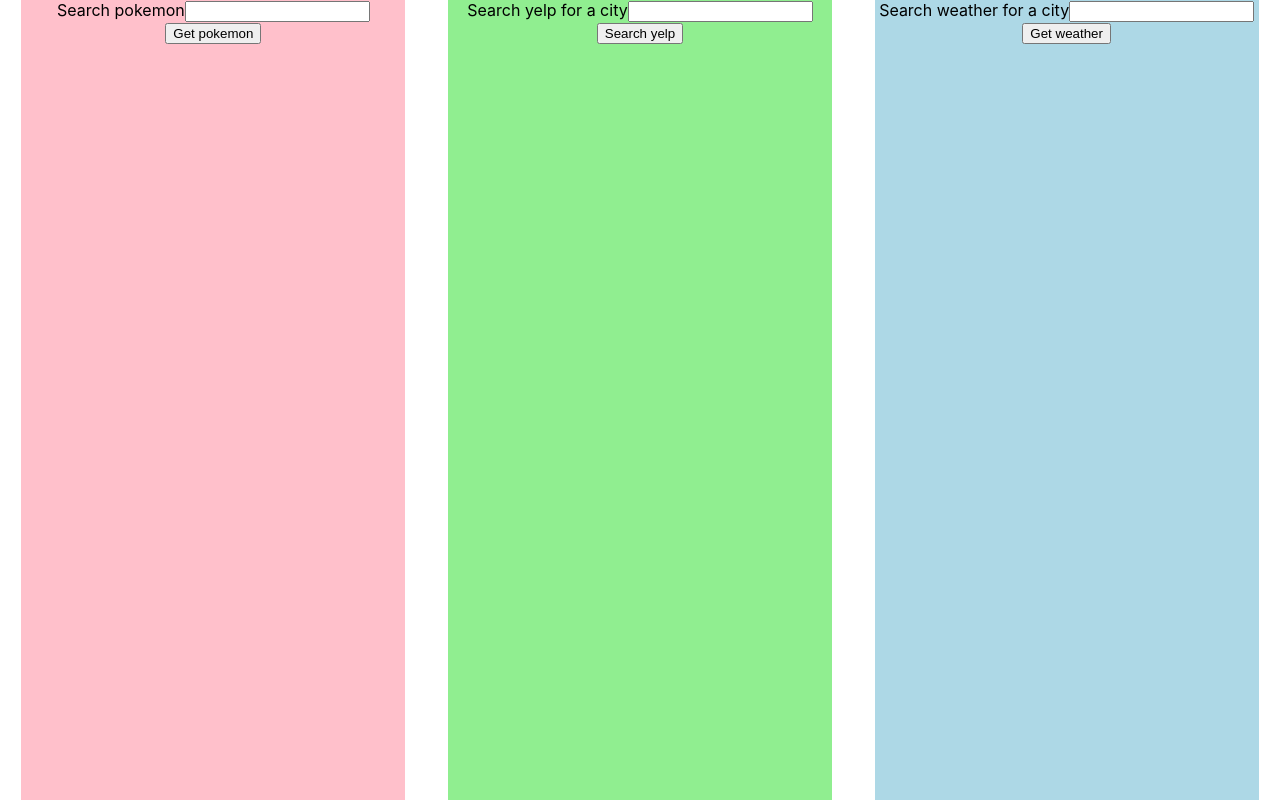
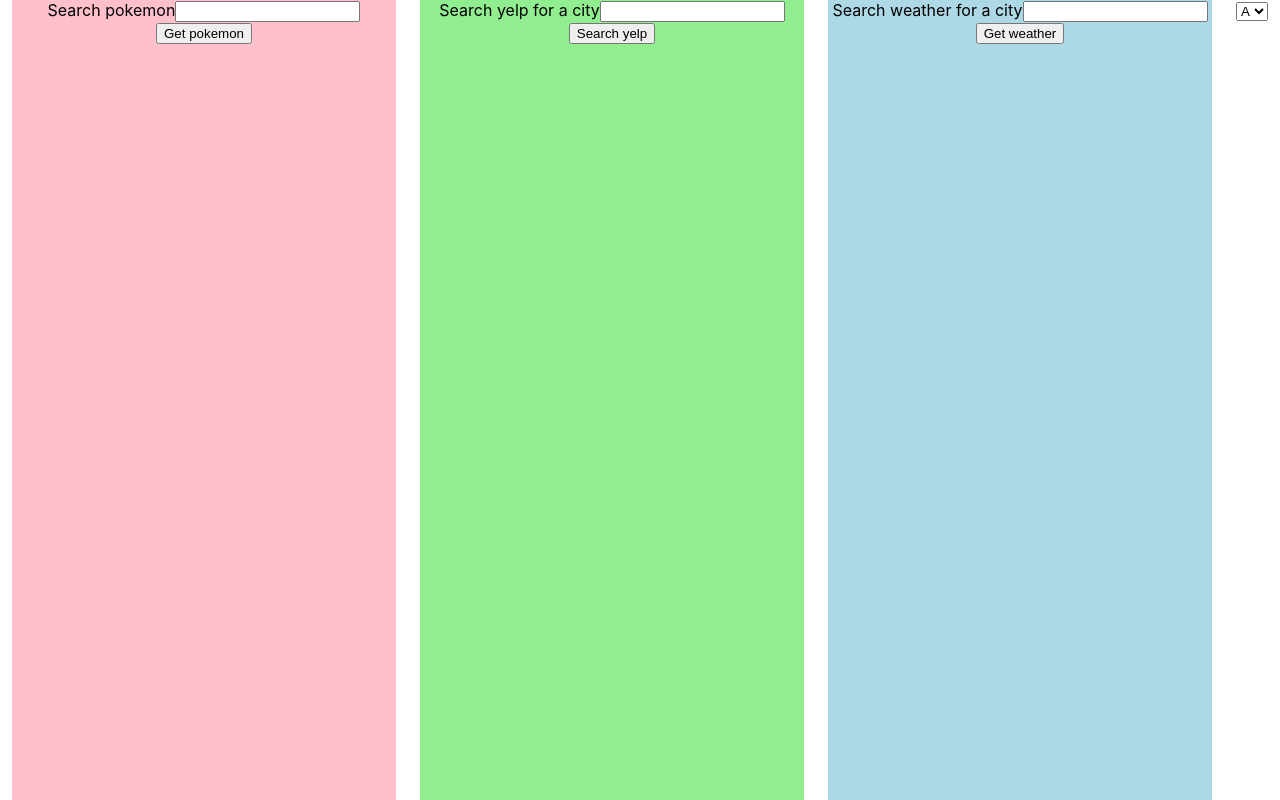
Before and after one commit to KhaymanaKing/half-baked-api-proxy, a React (Create React App) app: page / in a window 1280 px wide. Built offline with nearby package versions, Linux system fonts and the light colour scheme.

Commit message:
adding spotify

```diff
--- a/src/App.js
+++ b/src/App.js
@@ -1,14 +1,22 @@
 import PokemonSearch from './PokemonSearch';
 import YelpSearch from './YelpSearch';
 import WeatherSearch from './WeatherSearch';
+import Spotify from './Spotify';
 import './App.css';
 
+
 function App() {
+  const data = [
+    { value: 1, name: 'A' },
+    { value: 2, name: 'B' },
+    { value: 3, name: 'C' }
+  ];
   return (
     <div className="App">
       <PokemonSearch />
       <YelpSearch />
       <WeatherSearch />
+      <Spotify/>
     </div>
   );
 }
--- /dev/null
+++ b/src/DropDown.js
@@ -0,0 +1,18 @@
+import React, { useState } from 'react';
+
+
+
+const SpotifyDropDown = props => {
+  const [selectedValue, setSelectedValue] = useState('');
+
+  return (
+    <div>
+      <select value={selectedValue} onChange={e => setSelectedValue(e.target.value)}>
+        {props.options.map((item, idx) => <option key={idx} value={item.value}>{item.name}</option>)}
+      </select>
+      <p>{selectedValue}</p>
+    </div>
+  );
+};
+
+export default SpotifyDropDown;
--- /dev/null
+++ b/src/Spotify.js
@@ -0,0 +1,15 @@
+import React from 'react';
+import DropDown from './DropDown';
+
+export default function Spotify() {
+  const data = [
+    { value:1, name:'A' },
+    { value:2, name:'B' },
+    { value:3, name:'C' },
+  ];
+  return (
+    <div>
+      <DropDown options={data}/>
+    </div>
+  );
+}
```
Also changed, not shown: 1 other file (tests, documents, lock files or other folders).
